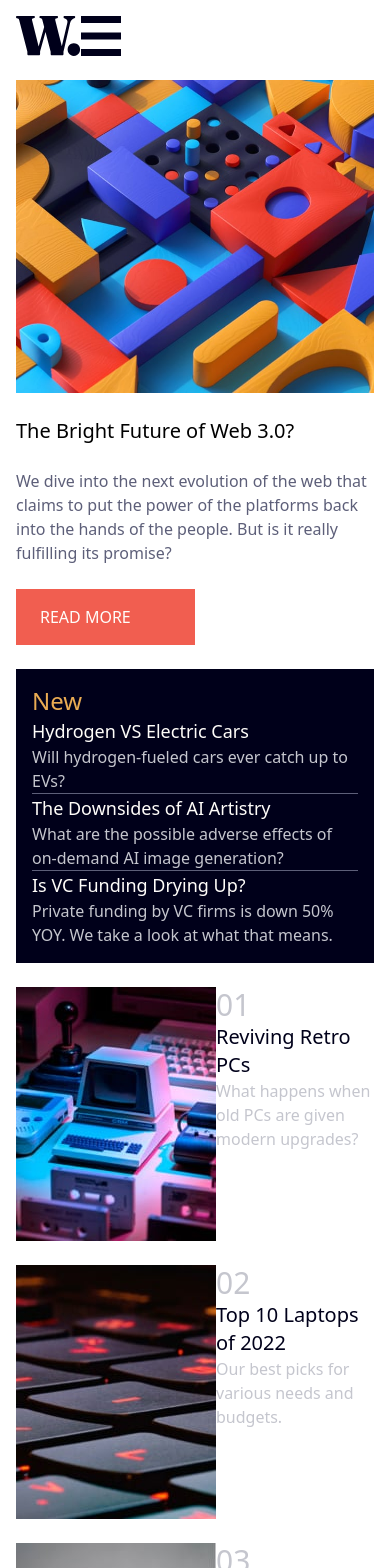
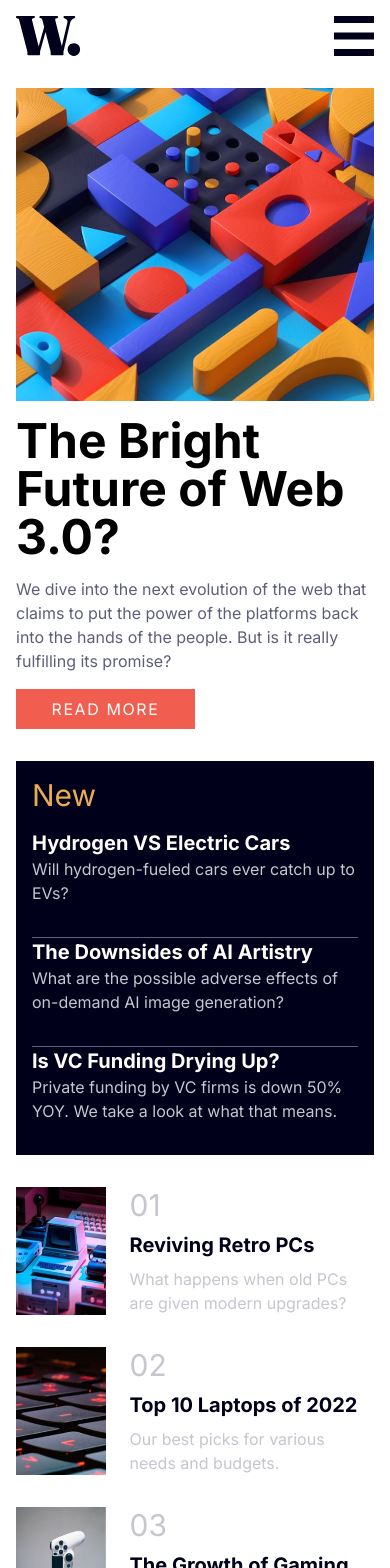
Before and after one commit to vitaovich/frontend-news-homepage, a Next.js app: page / in a window 390 px wide. Shown: the top 1568 px of the page. Built offline with nearby package versions, Linux system fonts and the light colour scheme.

Commit message:
mobile final touches

```diff
--- a/pages/index.tsx
+++ b/pages/index.tsx
@@ -4,8 +4,9 @@ export default function Home() {
   return (
     <>
 
-      <div className="flex flex-col m-4 space-y-6">
-        <div className="flex flex-row">
+      <div className="flex flex-col m-4 space-y-8 font-inter md:w-3/4">
+        {/* NavBar Section */}
+        <div className="flex flex-row justify-between">
           <Image
             alt='logo'
             src='/images/logo.svg'
@@ -26,31 +27,44 @@ export default function Home() {
           Trending
           Categories
         </div>
+        {/* Main Area */}
+        <div className='space-y-4'>
           <Image
             alt='top laptops'
             src='/images/image-web-3-mobile.jpg'
             width={686}
             height={500}
+            className='md:hidden'
           />
-        <h1 className="text-xl">The Bright Future of Web 3.0?</h1>
+          <Image
+            alt='top laptops'
+            src='/images/image-web-3-desktop.jpg'
+            width={1460}
+            height={600}
+            className='hidden md:block'
+          />
+          <h1 className="text-5xl font-bold">The Bright Future of Web 3.0?</h1>
           <p className="text-darkGrayishBlue">
             We dive into the next evolution of the web that claims to put the power of the platforms back into the hands of the people.
             But is it really fulfilling its promise?
           </p>
-        <div className="bg-softRed text-offWhite py-4 px-6 w-1/2 uppercase">Read more</div>
+          <div className="bg-softRed text-offWhite py-2 px-6 w-1/2 uppercase text-center tracking-widest">Read more</div>
+        </div>
+
+        {/* Articles section */}
         <div className="flex flex-col bg-veryDarkBlue p-4">
-          <h1 className="text-softOrange text-2xl">New</h1>
-          <div className="grid grid-cols-1 divide-y divide-darkGrayishBlue">
-            <div>
-              <h2 className="text-offWhite text-lg">Hydrogen VS Electric Cars</h2>
+          <h1 className="text-softOrange text-3xl">New</h1>
+          <div className="grid grid-cols-1 divide-y divide-darkGrayishBlue ">
+            <div className='my-4'>
+              <h2 className="text-offWhite text-xl font-bold">Hydrogen VS Electric Cars</h2>
               <p className="text-grayishBlue">Will hydrogen-fueled cars ever catch up to EVs?</p>
             </div>
-            <div>
-              <h2 className="text-offWhite text-lg">The Downsides of AI Artistry</h2>
+            <div className='my-4'>
+              <h2 className="text-offWhite text-xl font-bold">The Downsides of AI Artistry</h2>
               <p className="text-grayishBlue">What are the possible adverse effects of on-demand AI image generation?</p>
             </div>
-            <div>
-              <h2 className="text-offWhite text-lg">Is VC Funding Drying Up?</h2>
+            <div className='my-4'>
+              <h2 className="text-offWhite text-xl font-bold">Is VC Funding Drying Up?</h2>
               <p className="text-grayishBlue">Private funding by VC firms is down 50% YOY. We take a look at what that means.</p>
             </div>
           </div>
@@ -61,23 +75,27 @@ export default function Home() {
             src='/images/image-retro-pcs.jpg'
             width={200}
             height={254}
+            className='w-1/4'
           />
-          <div className="flex flex-col">
+          <div className="flex flex-col ml-6 space-y-2">
             <h1 className="text-grayishBlue text-3xl">01</h1>
-            <h2 className="text-veryDarkBlue text-xl">Reviving Retro PCs</h2>
+            <h2 className="text-veryDarkBlue text-xl font-bold">Reviving Retro PCs</h2>
             <p className="text-grayishBlue">What happens when old PCs are given modern upgrades?</p>
           </div>
         </div>
+
+        {/* Topics section */}
         <div className="flex flex-row">
           <Image
             alt='top laptops'
             src='/images/image-top-laptops.jpg'
             width={200}
             height={254}
+            className='w-1/4'
           />
-          <div className="flex flex-col">
+          <div className="flex flex-col ml-6 space-y-2">
             <h1 className="text-grayishBlue text-3xl">02</h1>
-            <h2 className="text-veryDarkBlue text-xl">Top 10 Laptops of 2022</h2>
+            <h2 className="text-veryDarkBlue text-xl font-bold">Top 10 Laptops of 2022</h2>
             <p className="text-grayishBlue">Our best picks for various needs and budgets.</p>
           </div>
         </div>
@@ -87,10 +105,11 @@ export default function Home() {
             src='/images/image-gaming-growth.jpg'
             width={200}
             height={254}
+            className='w-1/4'
           />
-          <div className="flex flex-col">
+          <div className="flex flex-col ml-6 space-y-2">
             <h1 className="text-grayishBlue text-3xl">03</h1>
-            <h2 className="text-veryDarkBlue text-xl">The Growth of Gaming</h2>
+            <h2 className="text-veryDarkBlue text-xl font-bold">The Growth of Gaming</h2>
             <p className="text-grayishBlue">How the pandemic has sparked fresh opportunities.</p>
           </div>
         </div>
```
Lines whose indentation alone changed are shown as unchanged.
